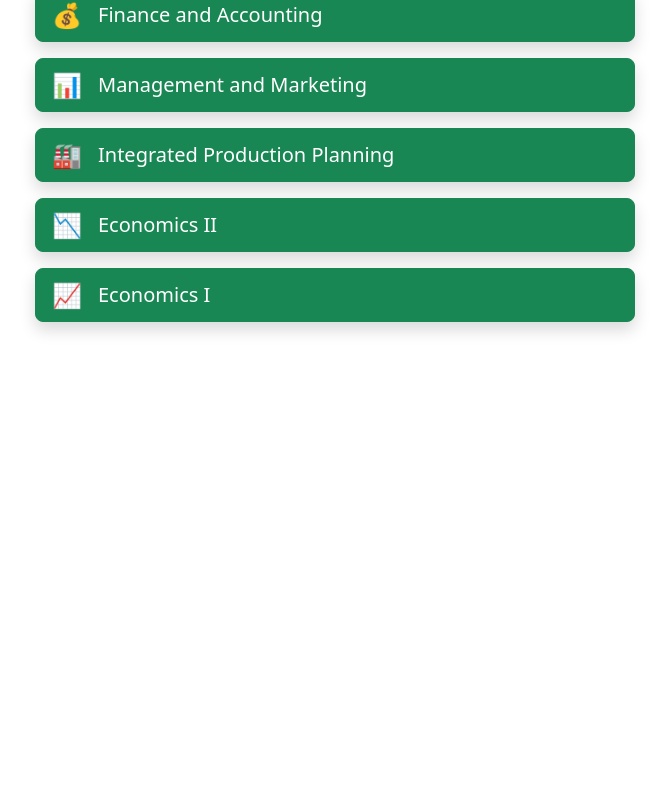
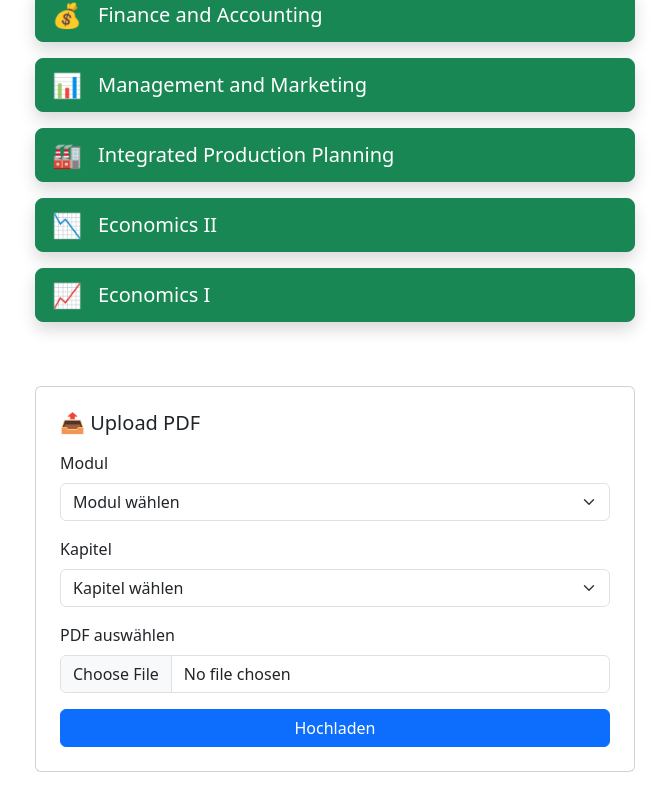
Before and after one commit to felixheinold/Teamprojekt, a React (Vite) app in the folder edukit-tp-v2/: page /modules in a window 1280 px wide. Shown: the part 268-1078 px from the top of the page, without its empty margins (305-974 px from the left). Before the commit the page ends 904 px from the top, so only its background shows below. Built offline with nearby package versions, Linux system fonts and the light colour scheme.

Commit message:
Hinzufügen PDF-Upload Feld

```diff
--- a/edukit-tp-v2/src/components/de.json
+++ b/edukit-tp-v2/src/components/de.json
@@ -37,7 +37,8 @@
   "management": "Management und Marketing",
   "planning": "Integrierte Produktionsplanung",
   "economics2": "Volkswirtschaftslehre 2",
-    "economics1": "Volkswirtschaftslehre 1"
+  "economics1": "Volkswirtschaftslehre 1",
+  "uploadTitle": "📤 PDF hochladen"
 },
   "chapters": {
     "selectSubchapter": "Wähle ein Kapitel",
--- a/edukit-tp-v2/src/components/en.json
+++ b/edukit-tp-v2/src/components/en.json
@@ -45,7 +45,8 @@
   "management": "Management and Marketing",
   "planning": "Integrated Production Planning",
   "production": "Production and Logistics",
-    "select": "Select a module"
+  "select": "Select a module",
+  "uploadTitle": "📤 Upload PDF"
 },
   "chapters": {
     "allChapters": "All chapters",
--- a/edukit-tp-v2/src/pages/dashboard/Modules.tsx
+++ b/edukit-tp-v2/src/pages/dashboard/Modules.tsx
@@ -1,12 +1,16 @@
 import { Link } from "react-router-dom";
 import { motion } from "framer-motion";
 import { useAppFlow } from "../../context/AppFlowContext";
-import { useEffect } from "react";
+import { useEffect, useState } from "react";
 import { useTranslation } from "react-i18next";
 
 const Modules = () => {
   const { setSelectedModule, setSelectedChapter } = useAppFlow();
   const { t } = useTranslation();
+
+  const [uploadModule, setUploadModule] = useState("");
+  const [uploadChapter, setUploadChapter] = useState("");
+  const [file, setFile] = useState<File | null>(null);
 
   useEffect(() => {
     setSelectedModule("");
@@ -21,6 +25,26 @@ const Modules = () => {
     { key: "economics2", icon: "📉" },
     { key: "economics1", icon: "📈" },
   ];
+
+  const chapters = ["chapter1", "chapter2", "chapter3"]; // Optional dynamisch
+
+  const handleUpload = () => {
+    if (!uploadModule || !uploadChapter || !file) {
+      alert("Bitte Modul, Kapitel und Datei angeben.");
+      return;
+    }
+    // Beispielhafte Verarbeitung:
+    console.log("Uploading:", {
+      module: uploadModule,
+      chapter: uploadChapter,
+      file,
+    });
+    alert(`PDF erfolgreich hochgeladen für ${uploadModule} - ${uploadChapter}`);
+    // Reset
+    setUploadModule("");
+    setUploadChapter("");
+    setFile(null);
+  };
 
   return (
     <div
@@ -44,7 +68,7 @@ const Modules = () => {
             <Link
               to={`/chapters/${key}`}
               onClick={() => {
-                setSelectedModule(key); // Nutze den internen Key
+                setSelectedModule(key);
                 setSelectedChapter("");
               }}
               className="btn btn-success btn-lg shadow w-100 text-start d-flex align-items-center gap-3"
@@ -54,6 +78,56 @@ const Modules = () => {
             </Link>
           </motion.div>
         ))}
+
+        {/* Upload-Bereich */}
+        <div className="card mt-5 p-4 w-100" style={{ maxWidth: "600px" }}>
+          <h5 className="mb-3">{t("modules.uploadTitle") || "📤 PDF hochladen"}</h5>
+          <div className="mb-3">
+            <label className="form-label">Modul</label>
+            <select
+              className="form-select"
+              value={uploadModule}
+              onChange={(e) => setUploadModule(e.target.value)}
+            >
+              <option value="">Modul wählen</option>
+              {modules.map(({ key }) => (
+                <option key={key} value={key}>
+                  {t(`modules.${key}`)}
+                </option>
+              ))}
+            </select>
+          </div>
+
+          <div className="mb-3">
+            <label className="form-label">Kapitel</label>
+            <select
+              className="form-select"
+              value={uploadChapter}
+              onChange={(e) => setUploadChapter(e.target.value)}
+            >
+              <option value="">Kapitel wählen</option>
+              {chapters.map((chapter) => (
+                <option key={chapter} value={chapter}>
+                  {t(`chapters.${chapter}`) || chapter}
+                </option>
+              ))}
+            </select>
+          </div>
+
+          <div className="mb-3">
+            <label className="form-label">PDF auswählen</label>
+            <input
+              type="file"
+              className="form-control"
+              accept="application/pdf"
+              onChange={(e) => setFile(e.target.files?.[0] || null)}
+            />
+          </div>
+
+          <button className="btn btn-primary w-100" onClick={handleUpload}>
+            Hochladen
+          </button>
+        </div>
       </div>
     </div>
   );
```
Lines whose indentation alone changed are shown as unchanged.
